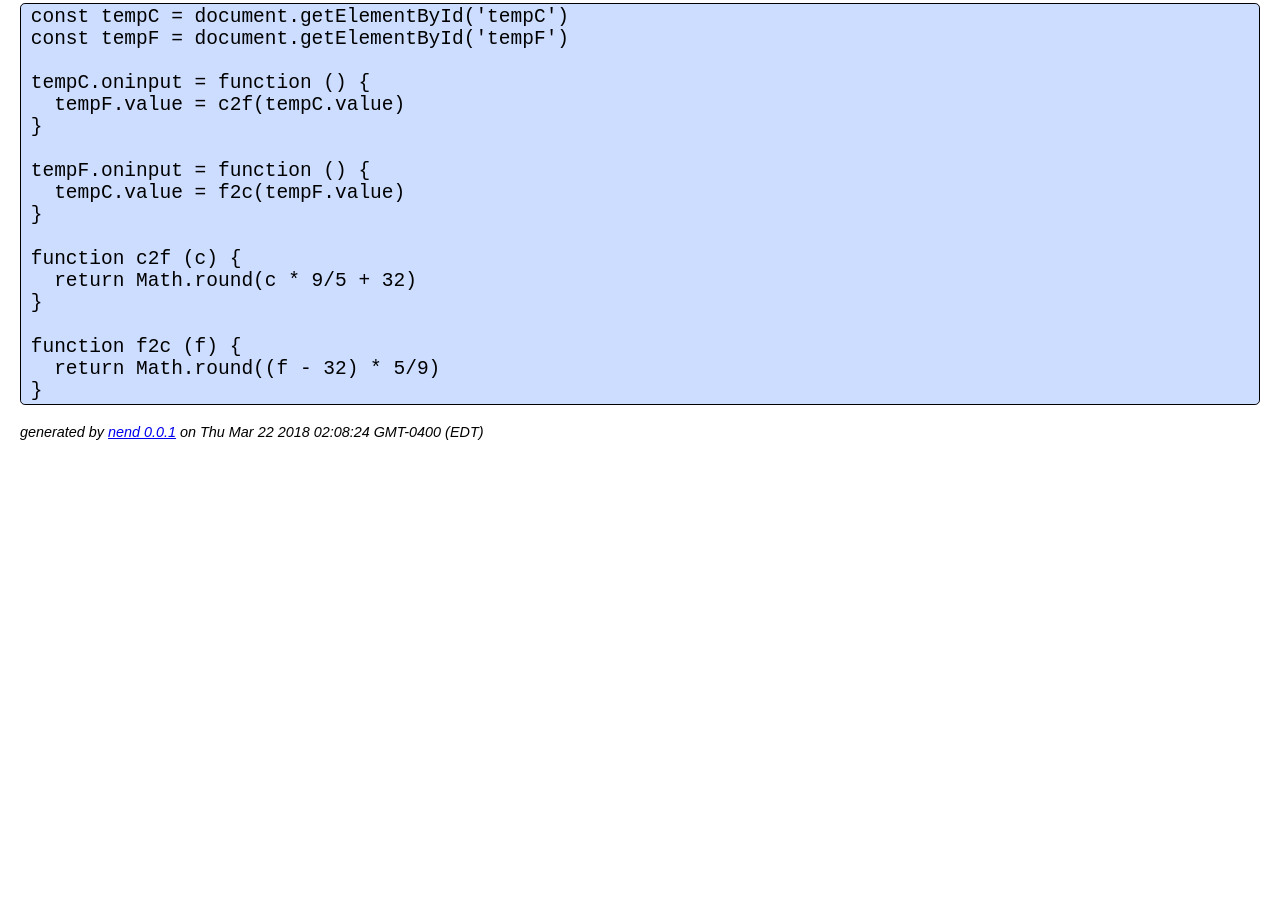
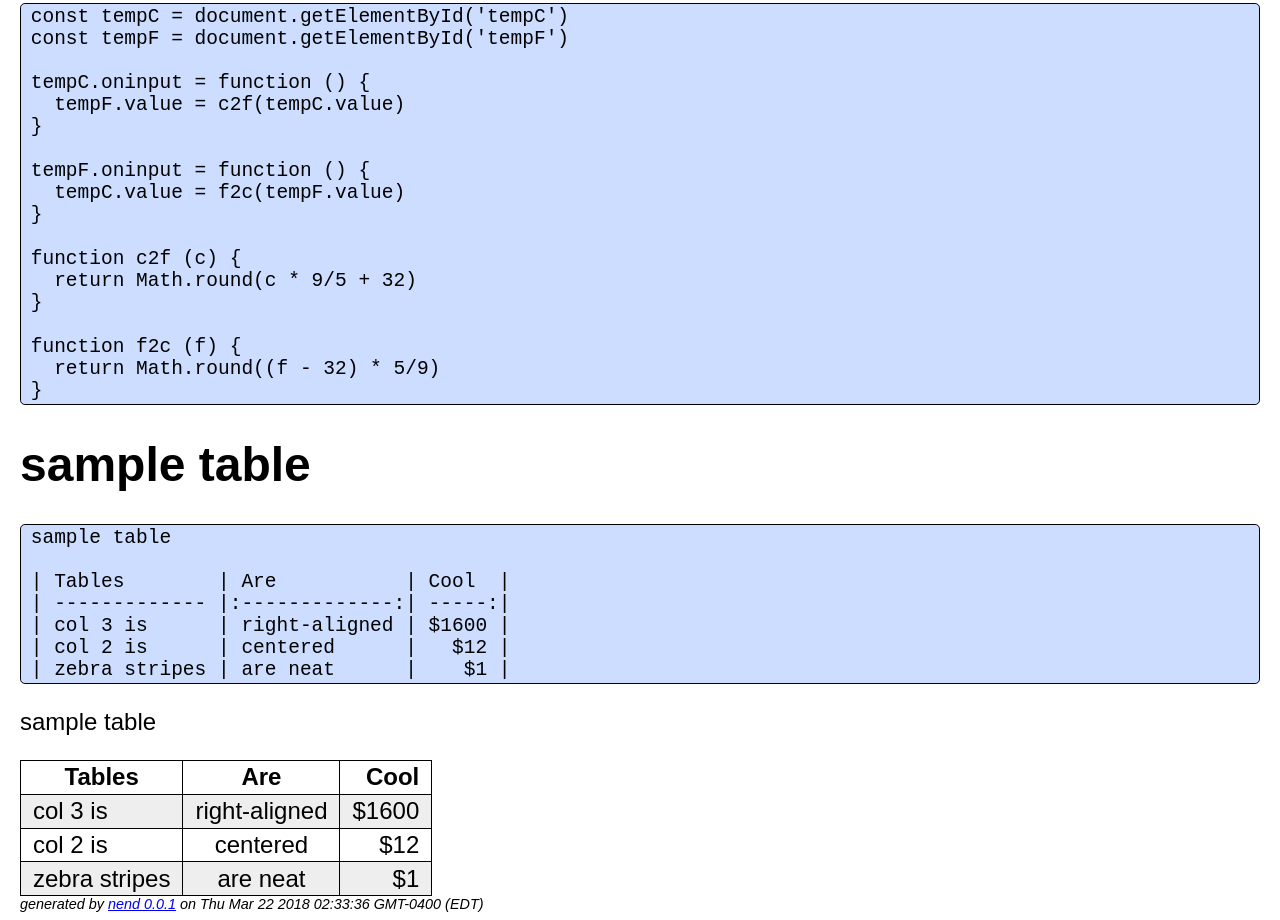
Before and after one commit to moar-things/nenb, a website: page experiments/temperature.nend.html in a window 1280 px wide. Shown: the part 293-1213 px from the top of the page. Before the commit the page ends 800 px from the top, so only its background shows below. Drawn offline with Linux system fonts and the light colour scheme.

Commit message:
css for tables

```diff
--- a/experiments/temperature.nend.html
+++ b/experiments/temperature.nend.html
@@ -15,17 +15,30 @@
 }
 
 /* global / document styling */
-html, body {
-}
-
 body {
-  padding:            0 0.5em;
-  font-size:          150%;
-  font-family:        sans-serif;
+  padding: 0 0.5em;
+  font-size: 150%;
+  font-family: sans-serif;
 }
 
 input, textarea, select, button {
-  font-size:          100%;
+  font-size: 100%;
+}
+
+table, th, td {
+   border: 1px solid black;
+}
+
+table {
+  border-collapse: collapse;
+}
+
+th, td {
+  padding: 0.1em 0.5em;
+}
+
+tbody tr:nth-child(odd) {
+  background: #eee;
 }
 
 /* styling for block source */
@@ -70,7 +83,8 @@ converted to the other scale.</p>
 is below.</p>
 
 <!-- block rendered -->
-<!-- =====================================================================
+<!--
+================================================================================
 javascript to implement the temperature converter
 -->
 
@@ -119,7 +133,8 @@ function f2c (f) {
 </script>
 
 <!-- block rendered -->
-<!-- =====================================================================
+<!--
+================================================================================
 setting the title with json and js blocks
 -->
 
@@ -136,7 +151,8 @@ document.title = data.doc.title
 </script>
 
 <!-- block rendered -->
-<!-- =====================================================================
+<!--
+================================================================================
 setting the title with toml and js blocks
 -->
 
@@ -152,8 +168,57 @@ data["doc2"] = {
 document.title = data.doc2.title2
 </script>
 
+<!-- block rendered -->
+<!--
+================================================================================
+table that has no use
+-->
+
+<!-- block rendered -->
+<h1 id="sample-table">sample table</h1>
+
+<!-- block source -->
+<pre class=nend>
+sample table
+
+| Tables        | Are           | Cool  |
+| ------------- |:-------------:| -----:|
+| col 3 is      | right-aligned | $1600 |
+| col 2 is      | centered      |   $12 |
+| zebra stripes | are neat      |    $1 |
+</pre>
+
+<!-- block rendered -->
+<p>sample table</p>
+<table>
+<thead>
+<tr>
+<th>Tables</th>
+<th style="text-align:center">Are</th>
+<th style="text-align:right">Cool</th>
+</tr>
+</thead>
+<tbody>
+<tr>
+<td>col 3 is</td>
+<td style="text-align:center">right-aligned</td>
+<td style="text-align:right">$1600</td>
+</tr>
+<tr>
+<td>col 2 is</td>
+<td style="text-align:center">centered</td>
+<td style="text-align:right">$12</td>
+</tr>
+<tr>
+<td>zebra stripes</td>
+<td style="text-align:center">are neat</td>
+<td style="text-align:right">$1</td>
+</tr>
+</tbody>
+</table>
+
 <div class="nend-attribution">
-generated by <a href="https://github.com/moar-things/nend">nend 0.0.1</a> on Thu Mar 22 2018 02:08:24 GMT-0400 (EDT)
+generated by <a href="https://github.com/moar-things/nend">nend 0.0.1</a> on Thu Mar 22 2018 02:33:36 GMT-0400 (EDT)
 </div>
 
 </body>
--- a/lib/default-style.css
+++ b/lib/default-style.css
@@ -4,17 +4,30 @@
 }
 
 /* global / document styling */
-html, body {
-}
-
 body {
-  padding:            0 0.5em;
-  font-size:          150%;
-  font-family:        sans-serif;
+  padding: 0 0.5em;
+  font-size: 150%;
+  font-family: sans-serif;
 }
 
 input, textarea, select, button {
-  font-size:          100%;
+  font-size: 100%;
+}
+
+table, th, td {
+   border: 1px solid black;
+}
+
+table {
+  border-collapse: collapse;
+}
+
+th, td {
+  padding: 0.1em 0.5em;
+}
+
+tbody tr:nth-child(odd) {
+  background: #eee;
 }
 
 /* styling for block source */
--- a/lib/directives/render-comment.js
+++ b/lib/directives/render-comment.js
@@ -5,7 +5,7 @@ exports.run = run
 
 function run (context, attrs, input) {
   const lines = []
-  lines.push(`<!-- ${attrs.langExtra}`)
+  lines.push(`<!-- ${attrs.langExtra}`.trim())
   lines.push(input)
   lines.push('-->')
 
```
Also changed, not shown: experiments/temperature.nend.md (+24 -3 lines).
